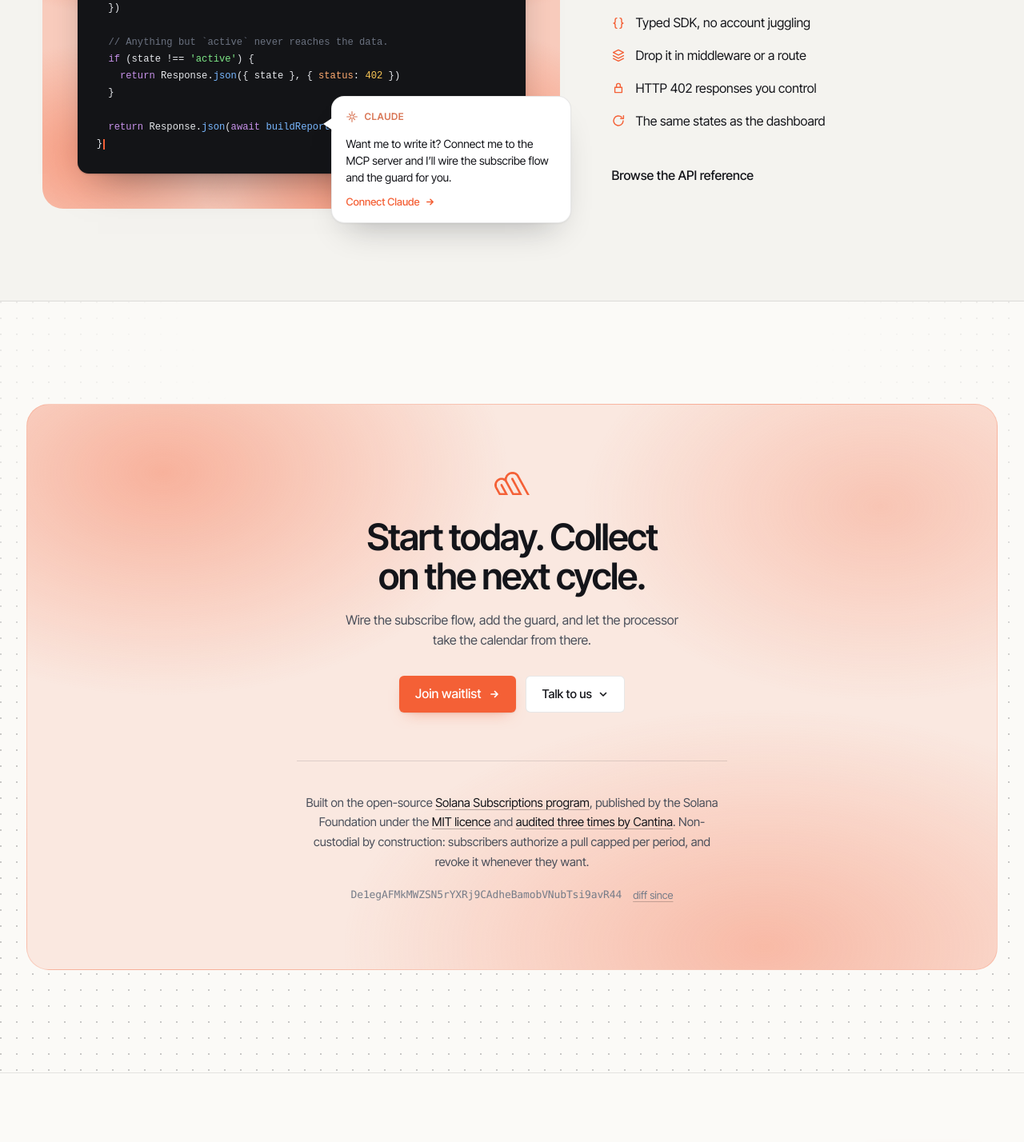
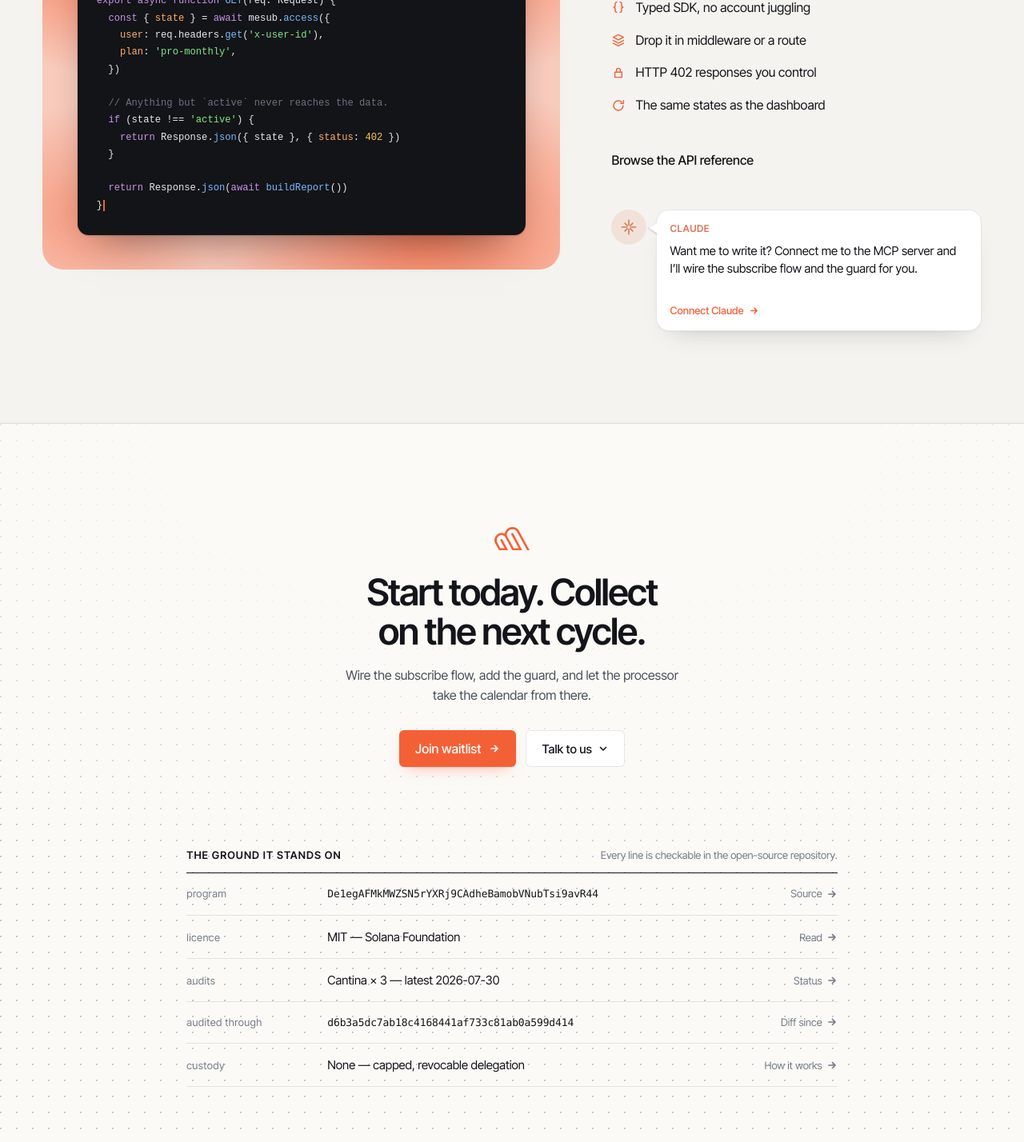
Before and after one commit to Mesub-io/landing-page, a Next.js app: page / in a window 1280 px wide. Shown: the part 2800-4228 px from the top of the page at 80% size. Built offline with nearby package versions, Linux system fonts and the light colour scheme.

Commit message:
Move the bubble to the copy column with a typed line, and close on a plain table

```diff
--- a/app/globals.css
+++ b/app/globals.css
@@ -1625,67 +1625,88 @@ button {
 }
 
 /* --- Claude, in a bubble --------------------------------------------------
-   Pinned to the editor and speaking in the first person: a second way in, for
-   people whose editor writes the integration for them. */
-
-.code-stage {
-  position: relative;
+   The mark sits in a round avatar and the bubble grows out of it, comic-style:
+   the tail is drawn twice so its outline stays continuous. */
+
+.claude-say {
+  align-items: flex-start;
+  display: flex;
+  gap: 12px;
+  margin-top: clamp(30px, 3.5vw, 40px);
+  max-width: 30rem;
+}
+
+.claude-avatar {
+  align-items: center;
+  background: color-mix(in srgb, #d97757 14%, transparent);
+  border-radius: 50%;
+  color: #d97757;
+  display: flex;
+  flex: none;
+  height: 44px;
+  justify-content: center;
+  width: 44px;
 }
 
 .bubble {
   background: var(--surface);
   border: 1px solid var(--line);
   border-radius: 16px;
-  bottom: -18px;
   box-shadow:
-    0 1px 2px rgb(20 21 26 / 5%),
-    0 22px 44px -20px rgb(20 21 26 / 30%);
-  max-width: 300px;
-  padding: 15px 17px 14px;
-  position: absolute;
-  right: -14px;
-  z-index: 2;
-}
-
-/* The tail, drawn twice: the border underneath, the fill on top of it. */
+    0 1px 2px rgb(20 21 26 / 4%),
+    0 16px 32px -22px rgb(20 21 26 / 28%);
+  padding: 14px 16px 13px;
+  position: relative;
+}
+
 .bubble::before,
 .bubble::after {
   border-style: solid;
   content: '';
   height: 0;
   position: absolute;
-  top: 26px;
+  top: 15px;
   width: 0;
 }
 
 .bubble::before {
   border-color: transparent var(--line) transparent transparent;
-  border-width: 9px 13px 9px 0;
-  left: -13px;
+  border-width: 8px 12px 8px 0;
+  left: -12px;
 }
 
 .bubble::after {
   border-color: transparent var(--surface) transparent transparent;
-  border-width: 8px 12px 8px 0;
-  left: -11px;
+  border-width: 7px 11px 7px 0;
+  left: -10px;
 }
 
 .bubble-speaker {
-  align-items: center;
   color: #d97757;
-  display: inline-flex;
+  display: block;
   font-size: 0.75rem;
   font-weight: 600;
-  gap: 7px;
   letter-spacing: 0.04em;
   text-transform: uppercase;
 }
 
-.bubble p {
+/* The line keeps its full height while it types, so nothing jumps below it. */
+.bubble-line {
   color: var(--ink);
-  font-size: 0.875rem;
+  font-size: 0.9375rem;
   line-height: 1.5;
-  margin: 8px 0 0;
+  margin: 7px 0 0;
+  min-height: 4.5em;
+}
+
+.type-caret {
+  animation: caret 1.06s step-end infinite;
+  background: #d97757;
+  display: inline-block;
+  height: 1.05em;
+  margin-left: 2px;
+  vertical-align: text-bottom;
+  width: 2px;
 }
 
 .bubble a {
@@ -1695,7 +1716,14 @@ button {
   font-size: 0.8125rem;
   font-weight: 500;
   gap: 6px;
-  margin-top: 10px;
+  margin-top: 8px;
+  opacity: 0;
+  transition: opacity var(--base) var(--ease);
+}
+
+/* The action turns up once the sentence has finished. */
+.bubble a[data-ready='true'] {
+  opacity: 1;
 }
 
 .bubble a svg {
@@ -1704,22 +1732,6 @@ button {
 
 .bubble a:hover svg {
   transform: translateX(3px);
-}
-
-/* On a narrow screen it stops floating and sits under the editor. */
-@media (max-width: 900px) {
-  .bubble {
-    bottom: auto;
-    margin-top: 18px;
-    max-width: none;
-    position: static;
-    right: auto;
-  }
-
-  .bubble::before,
-  .bubble::after {
-    display: none;
-  }
 }
 
 /* --- Talk to us -----------------------------------------------------------
@@ -1902,19 +1914,16 @@ button {
 }
 
 /* ==========================================================================
-   Closing — the page ends on an island.
-
-   The same cloud ground as the editor upstairs, so the two ends of the page
-   rhyme, with the foundations stated plainly under a hairline.
+   Closing — the last ask, then the record it stands on.
    ========================================================================== */
 
 .closing {
   background: var(--paper);
-  padding-block: clamp(80px, 10vw, 132px);
+  padding-block: clamp(80px, 10vw, 132px) clamp(64px, 8vw, 104px);
   position: relative;
 }
 
-/* A faint dot field, fading in behind the panel rather than crowding it. */
+/* A faint dot field, fading in behind the copy rather than crowding it. */
 .closing::before {
   background-image: radial-gradient(
     circle at 1px 1px,
@@ -1929,38 +1938,10 @@ button {
   position: absolute;
 }
 
-.closing-panel {
-  background:
-    radial-gradient(
-      54% 60% at 14% 12%,
-      color-mix(in srgb, var(--accent) 40%, transparent) 0%,
-      transparent 66%
-    ),
-    radial-gradient(
-      48% 54% at 88% 18%,
-      color-mix(in srgb, var(--accent) 26%, transparent) 0%,
-      transparent 64%
-    ),
-    radial-gradient(
-      64% 62% at 76% 96%,
-      color-mix(in srgb, var(--accent) 34%, transparent) 0%,
-      transparent 68%
-    ),
-    color-mix(in srgb, var(--accent) 12%, var(--paper));
-  border: 1px solid color-mix(in srgb, var(--accent) 20%, transparent);
-  border-radius: 28px;
+.closing-inner {
   margin-inline: auto;
   max-width: 1240px;
-  overflow: hidden;
-  padding-block: clamp(52px, 6.5vw, 88px);
-  position: relative;
-  width: calc(100% - 2 * var(--nav-gutter));
-}
-
-.closing-inner {
-  margin-inline: auto;
-  max-width: 860px;
-  padding-inline: clamp(20px, 4vw, 48px);
+  padding-inline: var(--nav-gutter);
   position: relative;
   text-align: center;
 }
@@ -2005,60 +1986,102 @@ button {
   min-height: 46px;
 }
 
-/* --- The ground it stands on ---------------------------------------------- */
-
-.foundations {
-  border-top: 1px solid color-mix(in srgb, var(--ink) 12%, transparent);
-  color: var(--ink-soft);
+/* --- The record ------------------------------------------------------------
+   Identifiers in a table, on the page itself: no panel, no card. */
+
+.record {
+  margin: clamp(64px, 8vw, 100px) auto 0;
+  max-width: 880px;
+  padding-inline: var(--nav-gutter);
+  position: relative;
+}
+
+.record-head {
+  align-items: baseline;
+  border-bottom: 1px solid var(--ink);
+  display: flex;
+  flex-wrap: wrap;
+  gap: 4px 20px;
+  justify-content: space-between;
+  padding-bottom: 12px;
+}
+
+.record-head h3 {
+  font-size: 0.8125rem;
+  font-weight: 600;
+  letter-spacing: 0.08em;
+  margin: 0;
+  text-transform: uppercase;
+}
+
+.record-head p {
+  color: var(--ink-muted);
+  font-size: 0.8125rem;
+  margin: 0;
+}
+
+.record-rows {
+  margin: 0;
+}
+
+.record-row {
+  align-items: baseline;
+  border-bottom: 1px solid var(--line);
+  display: grid;
+  gap: 4px 24px;
+  grid-template-columns: 1fr auto;
+  padding-block: 15px;
+  text-align: left;
+}
+
+@media (min-width: 720px) {
+  .record-row {
+    grid-template-columns: 9.5rem 1fr auto;
+  }
+}
+
+.record-row dt {
+  color: var(--ink-muted);
+  font-size: 0.8125rem;
+  letter-spacing: 0.03em;
+}
+
+.record-value {
+  color: var(--ink);
   font-size: 0.9375rem;
-  line-height: 1.65;
-  margin: clamp(40px, 5vw, 60px) auto 0;
-  max-width: 62ch;
-  padding-top: clamp(28px, 3.5vw, 40px);
-  text-wrap: pretty;
-}
-
-.foundations a {
-  color: var(--ink);
-  text-decoration: underline;
-  text-decoration-color: color-mix(in srgb, var(--ink) 30%, transparent);
-  text-underline-offset: 3px;
-  transition:
-    color var(--fast) var(--ease),
-    text-decoration-color var(--fast) var(--ease);
-}
-
-.foundations a:hover {
-  color: var(--accent);
-  text-decoration-color: var(--accent);
-}
-
-.foundations-address {
-  align-items: center;
-  color: var(--ink-muted);
-  display: flex;
-  flex-wrap: wrap;
-  gap: 6px 14px;
-  justify-content: center;
-  margin: 18px auto 0;
-}
-
-.foundations-address code {
+  margin: 0;
+  min-width: 0;
+  overflow-wrap: anywhere;
+}
+
+/* Addresses and commit hashes are identifiers: monospace, a touch smaller so a
+   44-character key still fits one line. */
+.record-value.is-mono {
   font-family: ui-monospace, SFMono-Regular, Menlo, Consolas, monospace;
   font-size: 0.8125rem;
   letter-spacing: -0.01em;
-  overflow-wrap: anywhere;
-}
-
-.foundations-address a {
+}
+
+.record-row a {
+  align-items: center;
   color: var(--ink-muted);
+  display: inline-flex;
   font-size: 0.8125rem;
-  text-decoration: underline;
-  text-decoration-color: color-mix(in srgb, var(--ink) 24%, transparent);
-  text-underline-offset: 3px;
+  gap: 5px;
+  grid-column: -2;
+  grid-row: 1;
   transition: color var(--fast) var(--ease);
-}
-
-.foundations-address a:hover {
+  white-space: nowrap;
+}
+
+.record-row a:hover {
   color: var(--accent);
 }
+
+.record-row a svg {
+  transition: transform var(--base) var(--ease);
+}
+
+.record-row a:hover svg {
+  transform: translateX(3px);
+}
--- a/components/closing.tsx
+++ b/components/closing.tsx
@@ -12,11 +12,8 @@ function Arrow({ className }: { className?: string }) {
 }
 
 export function Closing() {
-  const { audits, address, diff, licence, program } = closing.foundations
-
   return (
     <section className="closing">
-      <div className="closing-panel">
       <div className="closing-inner">
         <Logo className="closing-mark" />
 
@@ -30,32 +27,26 @@ export function Closing() {
           </a>
           <TalkToUs />
         </div>
+      </div>
 
-          {/* The ground it stands on, said plainly. */}
-          <p className="foundations">
-            Built on the open-source{' '}
-            <a href={program.href} rel="noreferrer" target="_blank">
-              {program.label}
+      <div className="record">
+        <div className="record-head">
+          <h3>{closing.tableTitle}</h3>
+          <p>{closing.tableNote}</p>
+        </div>
+
+        <dl className="record-rows">
+          {closing.rows.map((row) => (
+            <div className="record-row" key={row.label}>
+              <dt>{row.label}</dt>
+              <dd className={row.mono ? 'record-value is-mono' : 'record-value'}>{row.value}</dd>
+              <a href={row.link.href} rel="noreferrer" target="_blank">
+                {row.link.label}
+                <Arrow />
               </a>
-            , published by the Solana Foundation under the{' '}
-            <a href={licence.href} rel="noreferrer" target="_blank">
-              {licence.label}
-            </a>{' '}
-            and{' '}
-            <a href={audits.href} rel="noreferrer" target="_blank">
-              {audits.label}
-            </a>
-            . Non-custodial by construction: subscribers authorize a pull capped per period, and revoke it whenever they
-            want.
-          </p>
-
-          <p className="foundations-address">
-            <code>{address}</code>
-            <a href={diff.href} rel="noreferrer" target="_blank">
-              {diff.label}
-            </a>
-          </p>
             </div>
+          ))}
+        </dl>
       </div>
     </section>
   )
--- a/components/integrate.tsx
+++ b/components/integrate.tsx
@@ -50,9 +50,36 @@ function useTypewriter(run: boolean) {
   return shown
 }
 
+/** Types a plain string out once, after a beat, when the section is in view. */
+function useTypedText(text: string, run: boolean, startDelay: number, speed = 22) {
+  const [shown, setShown] = useState(0)
+
+  useEffect(() => {
+    if (!run) return
+    if (window.matchMedia('(prefers-reduced-motion: reduce)').matches) {
+      setShown(text.length)
+      return
+    }
+
+    let frame = 0
+    const start = performance.now()
+    const tick = (now: number) => {
+      const elapsed = now - start - startDelay
+      const chars = elapsed <= 0 ? 0 : Math.min(text.length, Math.floor(elapsed / speed))
+      setShown(chars)
+      if (chars < text.length) frame = requestAnimationFrame(tick)
+    }
+    frame = requestAnimationFrame(tick)
+    return () => cancelAnimationFrame(frame)
+  }, [run, startDelay, speed, text])
+
+  return { done: shown >= text.length, text: text.slice(0, shown) }
+}
+
 export function Integrate() {
   const { ref, seen } = useReveal<HTMLElement>(0.2)
   const shown = useTypewriter(seen)
+  const said = useTypedText(integrate.mcp.line, seen, 900)
 
   // Walk the lines, handing each one the characters it is still owed.
   let budget = shown
@@ -101,19 +128,6 @@ export function Integrate() {
               </pre>
             </div>
 
-            <div className="bubble">
-              <span className="bubble-speaker">
-                <ClaudeMark size={16} />
-                {integrate.mcp.speaker}
-              </span>
-              <p>{integrate.mcp.line}</p>
-              <a href={integrate.mcp.href}>
-                {integrate.mcp.action}
-                <svg width="13" height="13" viewBox="0 0 14 14" fill="none" aria-hidden="true">
-                  <path d="M3 7h8M7.5 3.5 11 7l-3.5 3.5" stroke="currentColor" strokeWidth="1.7" strokeLinecap="round" strokeLinejoin="round" />
-                </svg>
-              </a>
-            </div>
           </div>
         </div>
 
@@ -134,6 +148,27 @@ export function Integrate() {
             {integrate.link.label}
           </a>
 
+          {/* The bubble grows out of the avatar, comic-style. */}
+          <div className="claude-say">
+            <span className="claude-avatar">
+              <ClaudeMark size={22} />
+            </span>
+
+            <div className="bubble">
+              <span className="bubble-speaker">{integrate.mcp.speaker}</span>
+              <p className="bubble-line">
+                {said.text}
+                {said.done ? null : <span className="type-caret" />}
+              </p>
+              <a data-ready={said.done} href={integrate.mcp.href}>
+                {integrate.mcp.action}
+                <svg width="13" height="13" viewBox="0 0 14 14" fill="none" aria-hidden="true">
+                  <path d="M3 7h8M7.5 3.5 11 7l-3.5 3.5" stroke="currentColor" strokeWidth="1.7" strokeLinecap="round" strokeLinejoin="round" />
+                </svg>
+              </a>
+            </div>
+          </div>
+
         </div>
       </div>
     </section>
--- a/lib/closing.ts
+++ b/lib/closing.ts
@@ -22,11 +22,35 @@ export const closing = {
       { icon: 'x', label: 'Message us on X', detail: contact.x.handle, href: contact.x.href },
     ],
   },
-  foundations: {
-    program: { label: 'Solana Subscriptions program', href: REPO },
-    licence: { label: 'MIT licence', href: `${REPO}/blob/main/LICENSE` },
-    audits: { label: 'audited three times by Cantina', href: `${REPO}/blob/main/audits/AUDIT_STATUS.md` },
-    diff: { label: 'diff since', href: `${REPO}/compare/${AUDITED_COMMIT}...main` },
-    address: 'De1egAFMkMWZSN5rYXRj9CAdheBamobVNubTsi9avR44',
-  },
+  tableTitle: 'The ground it stands on',
+  tableNote: 'Every line is checkable in the open-source repository.',
+  rows: [
+    {
+      label: 'program',
+      value: 'De1egAFMkMWZSN5rYXRj9CAdheBamobVNubTsi9avR44',
+      mono: true,
+      link: { label: 'Source', href: REPO },
+    },
+    {
+      label: 'licence',
+      value: 'MIT — Solana Foundation',
+      link: { label: 'Read', href: `${REPO}/blob/main/LICENSE` },
+    },
+    {
+      label: 'audits',
+      value: 'Cantina × 3 — latest 2026-07-30',
+      link: { label: 'Status', href: `${REPO}/blob/main/audits/AUDIT_STATUS.md` },
+    },
+    {
+      label: 'audited through',
+      value: AUDITED_COMMIT,
+      mono: true,
+      link: { label: 'Diff since', href: `${REPO}/compare/${AUDITED_COMMIT}...main` },
+    },
+    {
+      label: 'custody',
+      value: 'None — capped, revocable delegation',
+      link: { label: 'How it works', href: `${REPO}#overview` },
+    },
+  ],
 }
```
Lines whose indentation alone changed are shown as unchanged.
